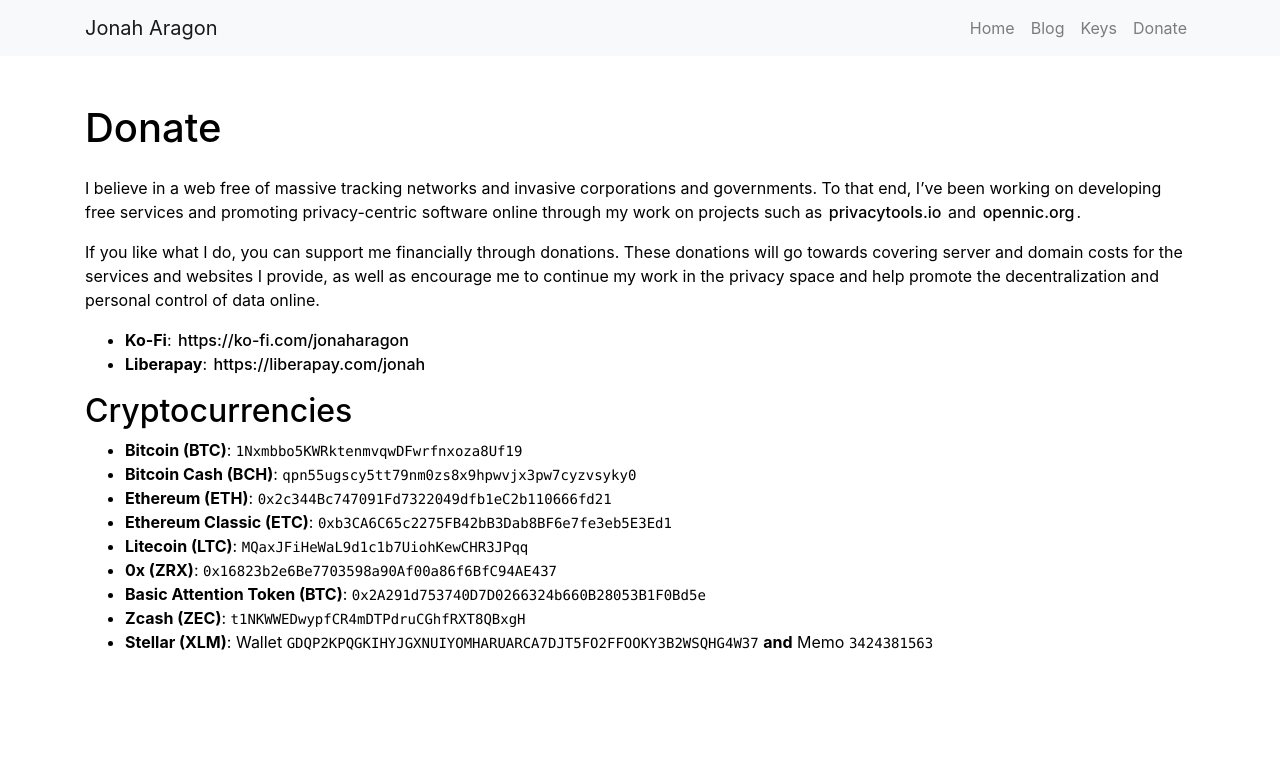
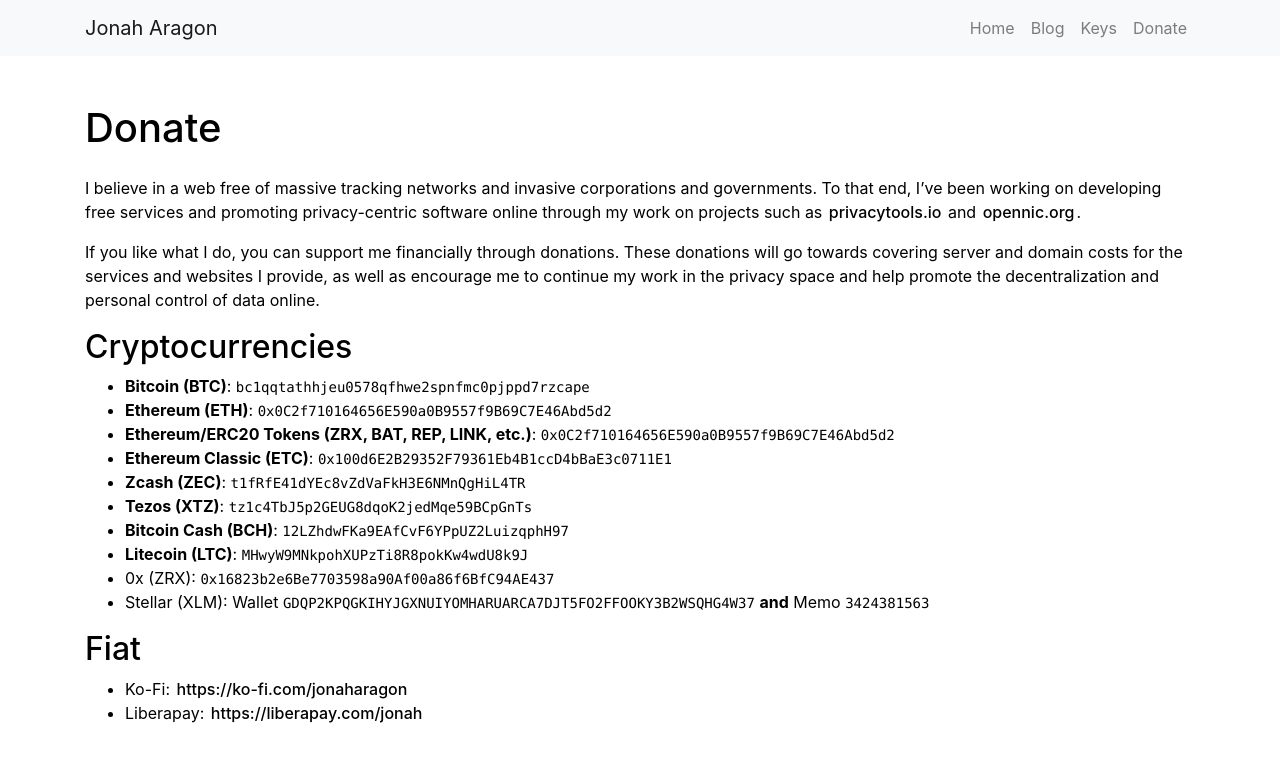
Before and after one commit to jonaharagon/www.jonaharagon.com, a Jekyll site: the page built from donate.md, in a window 1280 px wide. Shown: the top 762 px of the page. Built offline with Jekyll 4.4.1, drawn with Linux system fonts in a browser that asks for light colours; nearby versions of some CDN libraries.

Commit message:
Update cryptocurrencies

```diff
--- a/donate.md
+++ b/donate.md
@@ -9,17 +9,20 @@
 
 If you like what I do, you can support me financially through donations. These donations will go towards covering server and domain costs for the services and websites I provide, as well as encourage me to continue my work in the privacy space and help promote the decentralization and personal control of data online.
 
-- **Ko-Fi**: [https://ko-fi.com/jonaharagon](https://ko-fi.com/jonaharagon){:.itl}
-- **Liberapay**: [https://liberapay.com/jonah](https://liberapay.com/jonah){:.itl}
-
 ## Cryptocurrencies
 
-- **Bitcoin (BTC)**: `1Nxmbbo5KWRktenmvqwDFwrfnxoza8Uf19`
-- **Bitcoin Cash (BCH)**: `qpn55ugscy5tt79nm0zs8x9hpwvjx3pw7cyzvsyky0`
-- **Ethereum (ETH)**: `0x2c344Bc747091Fd7322049dfb1eC2b110666fd21`
-- **Ethereum Classic (ETC)**: `0xb3CA6C65c2275FB42bB3Dab8BF6e7fe3eb5E3Ed1`
-- **Litecoin (LTC)**: `MQaxJFiHeWaL9d1c1b7UiohKewCHR3JPqq`
-- **0x (ZRX)**: `0x16823b2e6Be7703598a90Af00a86f6BfC94AE437`
-- **Basic Attention Token (BTC)**: `0x2A291d753740D7D0266324b660B28053B1F0Bd5e`
-- **Zcash (ZEC)**: `t1NKWWEDwypfCR4mDTPdruCGhfRXT8QBxgH`
-- **Stellar (XLM)**: Wallet `GDQP2KPQGKIHYJGXNUIYOMHARUARCA7DJT5FO2FFOOKY3B2WSQHG4W37` **and** Memo `3424381563`
+- **Bitcoin (BTC)**: `bc1qqtathhjeu0578qfhwe2spnfmc0pjppd7rzcape`
+- **Ethereum (ETH)**: `0x0C2f710164656E590a0B9557f9B69C7E46Abd5d2`
+- **Ethereum/ERC20 Tokens (ZRX, BAT, REP, LINK, etc.)**: `0x0C2f710164656E590a0B9557f9B69C7E46Abd5d2`
+- **Ethereum Classic (ETC)**: `0x100d6E2B29352F79361Eb4B1ccD4bBaE3c0711E1`
+- **Zcash (ZEC)**: `t1fRfE41dYEc8vZdVaFkH3E6NMnQgHiL4TR`
+- **Tezos (XTZ)**: `tz1c4TbJ5p2GEUG8dqoK2jedMqe59BCpGnTs`
+- **Bitcoin Cash (BCH)**: `12LZhdwFKa9EAfCvF6YPpUZ2LuizqphH97`
+- **Litecoin (LTC)**: `MHwyW9MNkpohXUPzTi8R8pokKw4wdU8k9J`
+- 0x (ZRX): `0x16823b2e6Be7703598a90Af00a86f6BfC94AE437`
+- Stellar (XLM): Wallet `GDQP2KPQGKIHYJGXNUIYOMHARUARCA7DJT5FO2FFOOKY3B2WSQHG4W37` **and** Memo `3424381563`
+
+## Fiat
+
+- Ko-Fi: [https://ko-fi.com/jonaharagon](https://ko-fi.com/jonaharagon){:.itl}
+- Liberapay: [https://liberapay.com/jonah](https://liberapay.com/jonah){:.itl}
```
